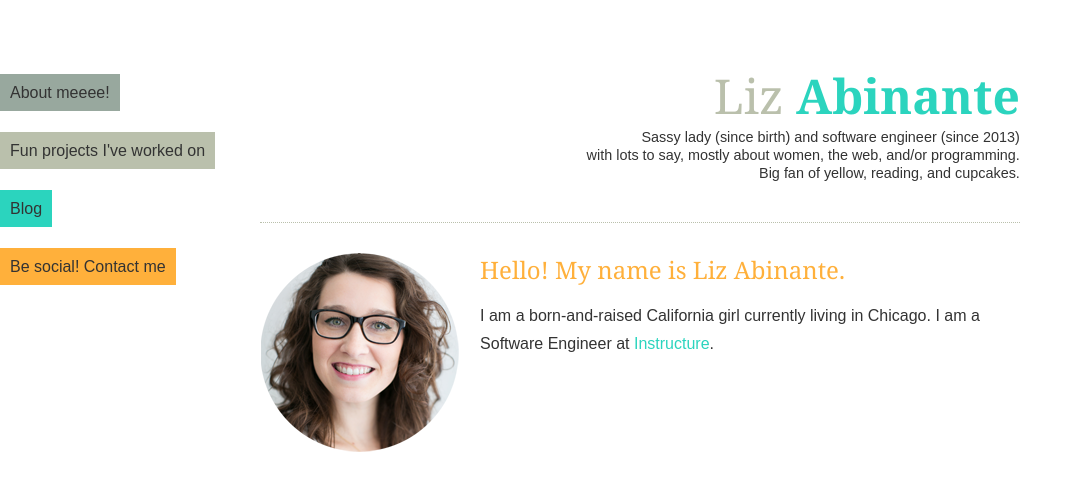
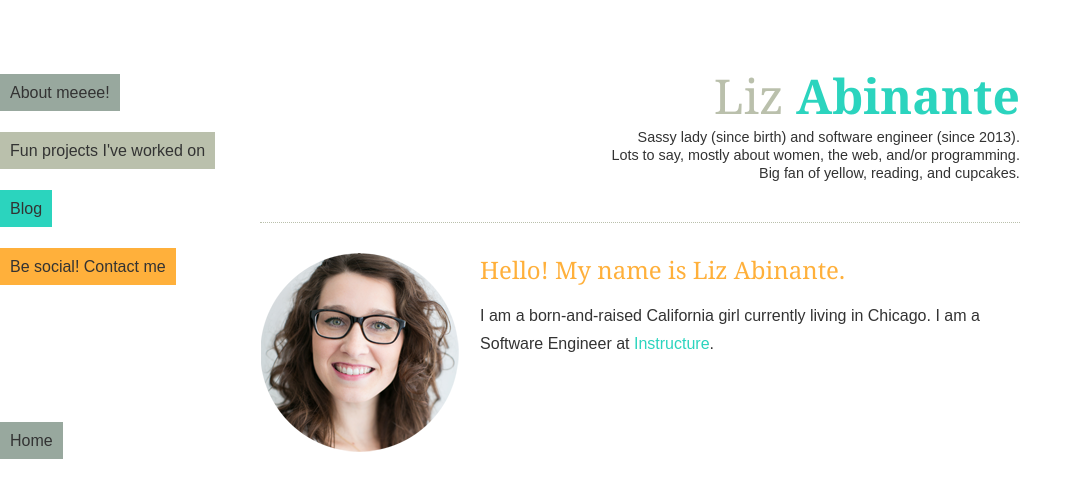
Before and after one commit to slothelle/lizabinante.com, a Jekyll site: the page built from about/index.html, in a window 1280 px wide. Shown: the top 498 px of the page, without its empty margins (0-1083 px from the left). Built offline with Jekyll 4.4.1, drawn with Linux system fonts in a browser that asks for light colours; nearby versions of some CDN libraries; Markdown is read by kramdown in place of the engine named in the settings.

Commit message:
partials updated for new fonts and menu items

```diff
--- a/_includes/header.html
+++ b/_includes/header.html
@@ -1,6 +1,6 @@
 <div id="home">
   <h1><span class="neutral-light weight400">Liz</span> <span class="bright-main weight900">Abinante</span></h1>
   <span class="small">
-    Sassy lady (since birth) and software engineer (since 2013)<br>with lots to say, mostly about women, the web, and/or programming.<br>Big fan of yellow, reading, and cupcakes.
+    Sassy lady (since birth) and software engineer (since 2013).<br> Lots to say, mostly about women, the web, and/or programming.<br>Big fan of yellow, reading, and cupcakes.
   </span>
 </div>
--- a/_includes/nav.html
+++ b/_includes/nav.html
@@ -3,4 +3,7 @@
   <p><a href="/projects" class="link-neutral-light">Fun projects I've worked on</a></p>
   <p><a href="/blog" class="link-bright-main">Blog</a></p>
   <p><a href="/social" class="link-bright-alt">Be social! Contact me</a></p>
+  <p>&nbsp;</p>
+  <p>&nbsp;</p>
+  <p><a href="/" class="link-neutral-dark">Home</a></p>
 </div>
```
Also changed, not shown: _includes/post.html (+6 -6 lines).
